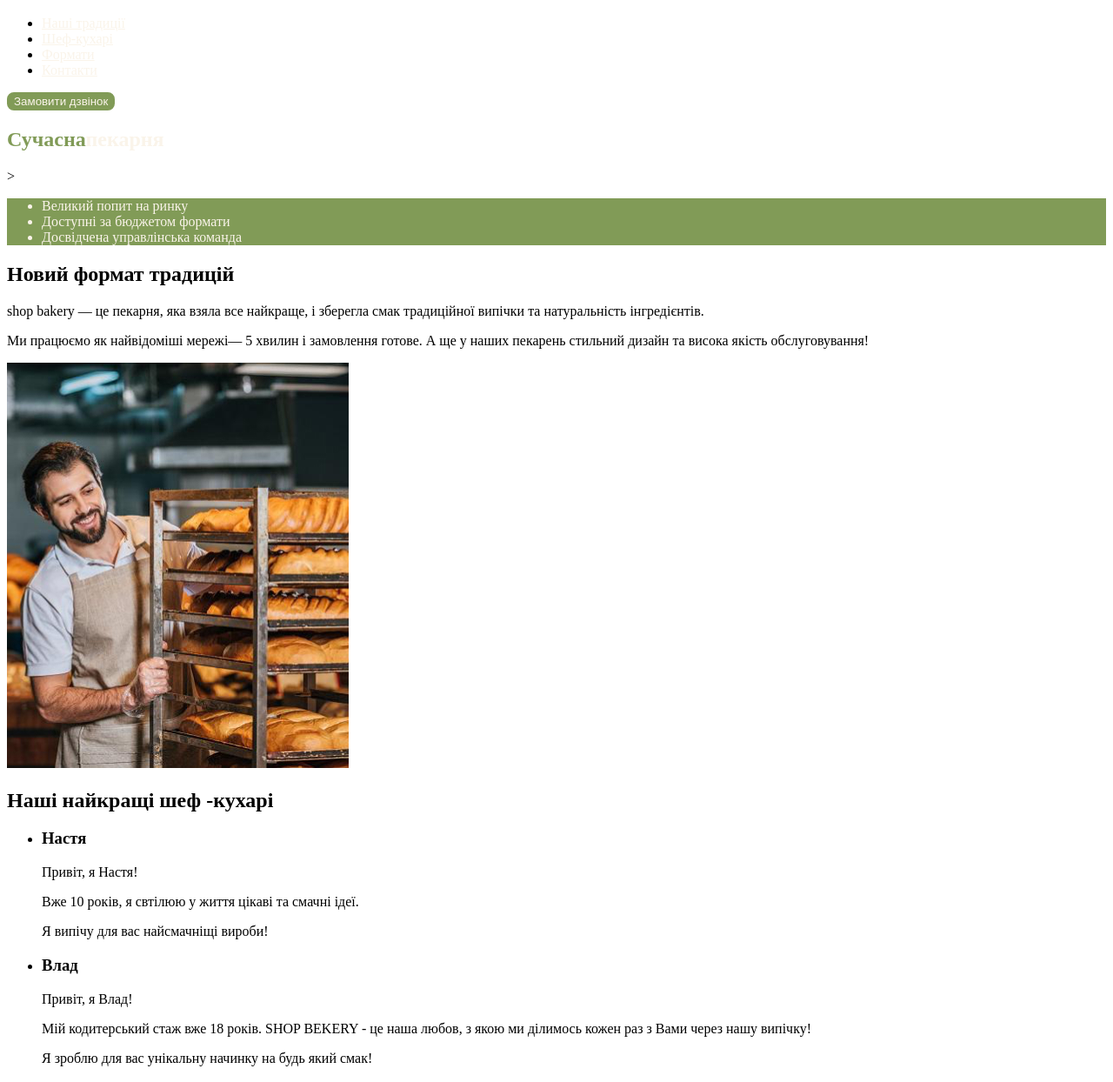
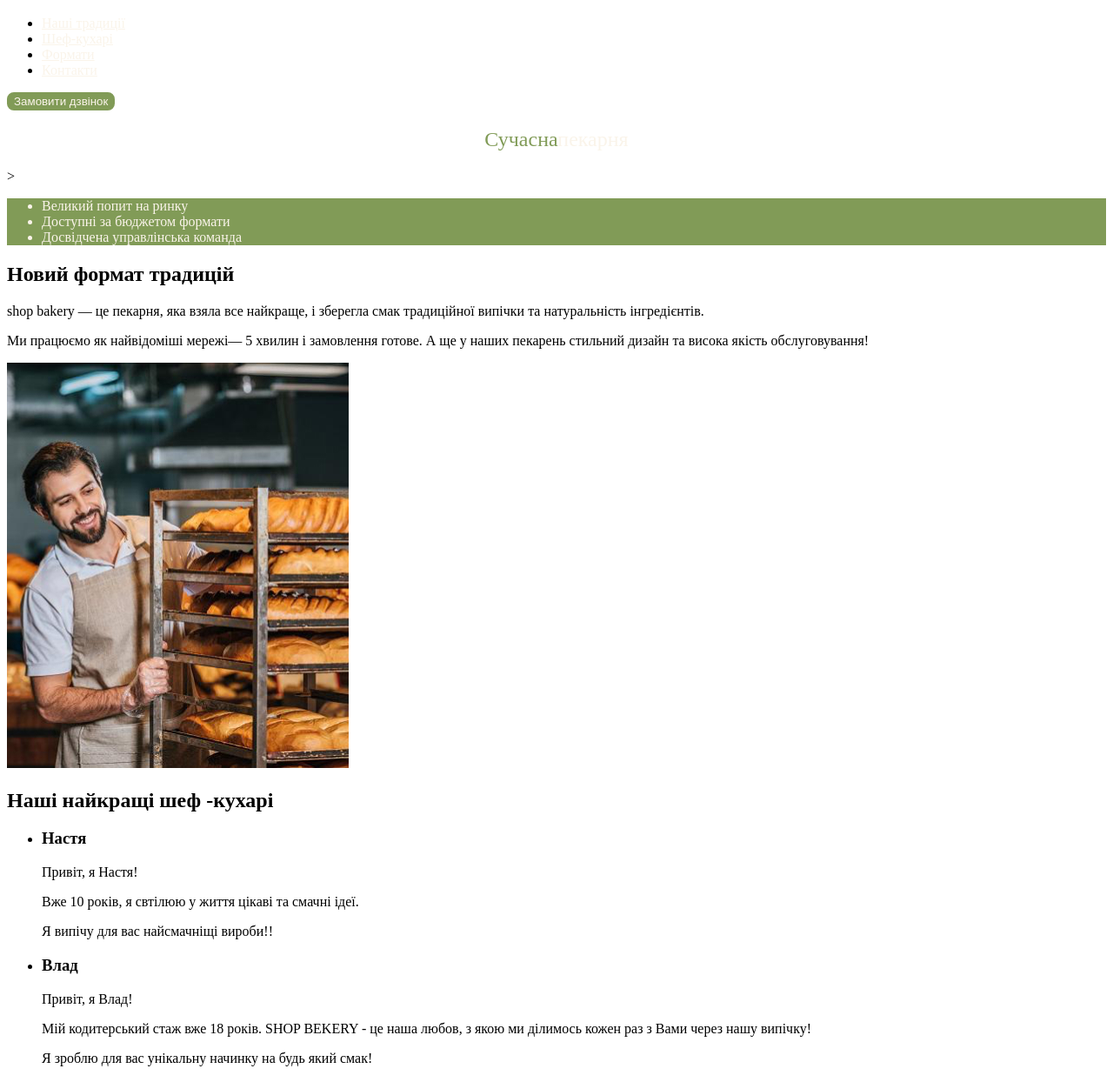
Before and after one commit to Olha-Kurylo/genius-test, a plain HTML site: page index.html in a window 1280 px wide. Shown: the part 56-1300 px from the top of the page at 87% size. Drawn offline with Linux system fonts and the light colour scheme.

Commit message:
added font changes

```diff
--- a/css/styles.css
+++ b/css/styles.css
@@ -27,6 +27,10 @@
 
 .hero-title {
   color: #faf4ea; /* HEX value */
+  text-align: center;
+  font-display: swap;
+  font-family: "Poppins";
+  font-weight: 400;
 }
 .hero-title span {
   color: var(--color-brand);
--- a/index.html
+++ b/index.html
@@ -65,7 +65,7 @@
                                 у життя цікаві та смачні ідеї.
                             </p>
                             <p>Я випічу для вас
-                                найсмачніщі вироби!</p>
+                                найсмачніщі вироби!!</p>
                         </article>
                     </li>
                     <li>
```
